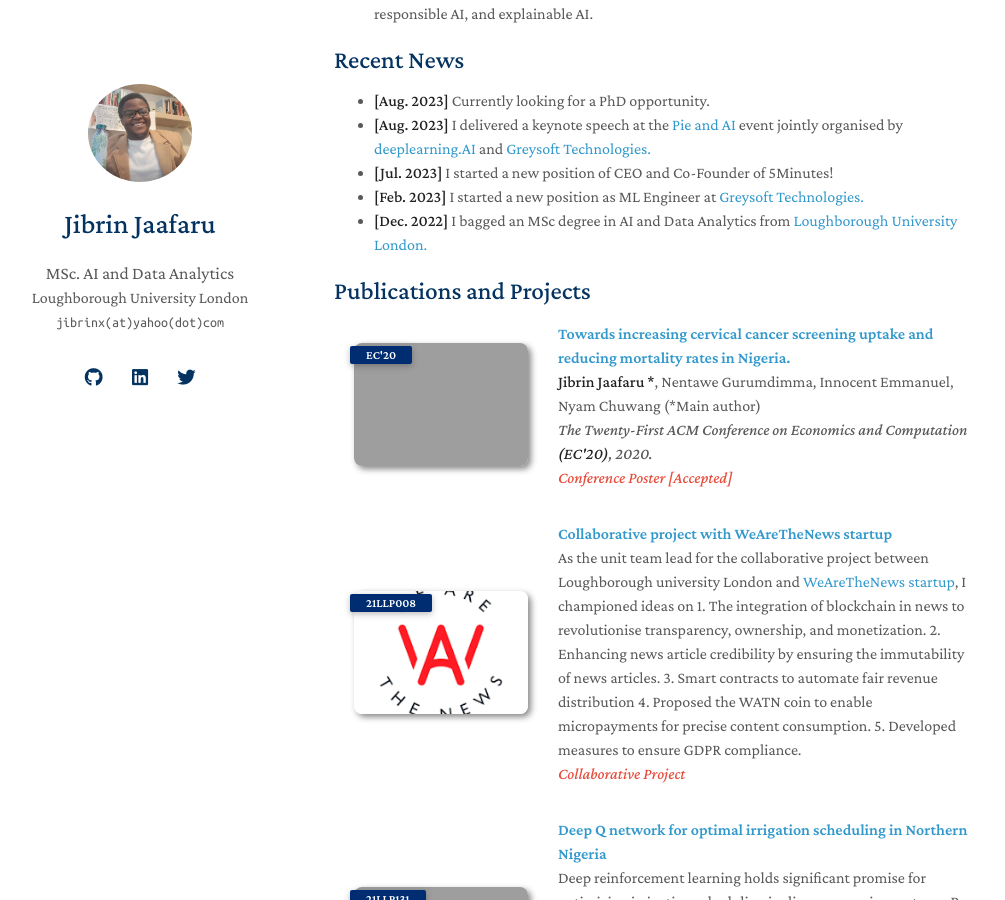
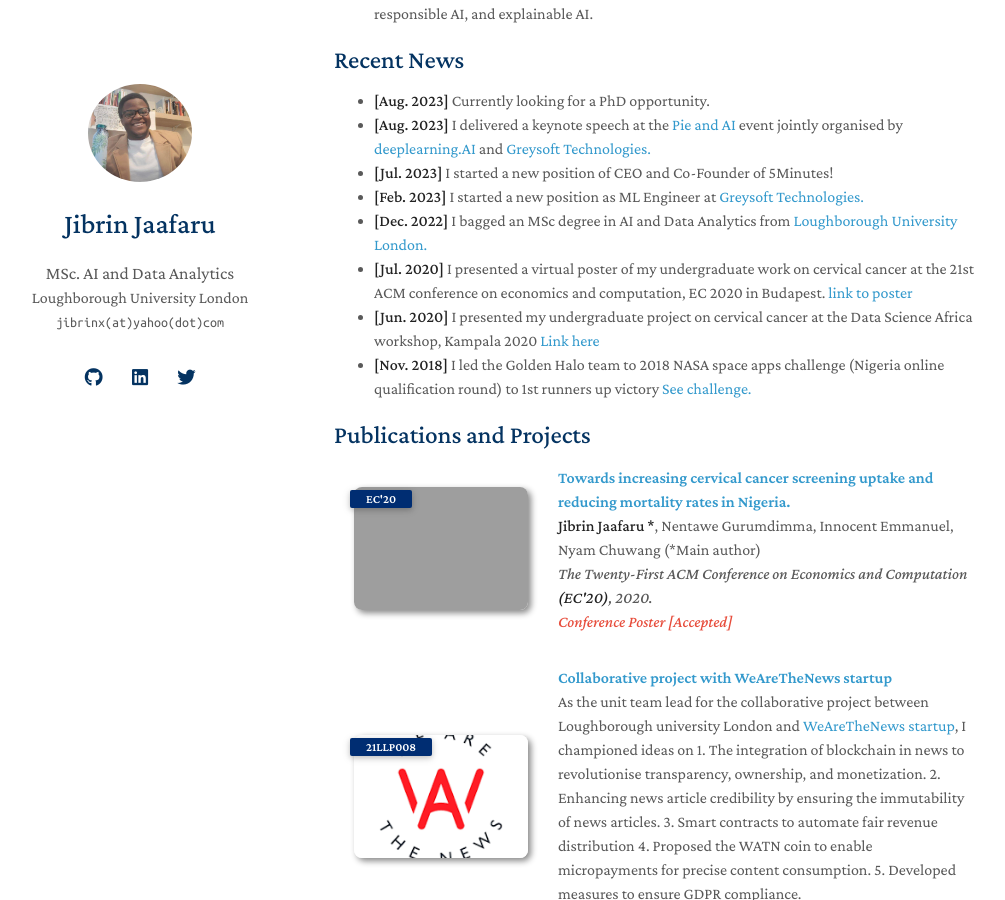
Before and after one commit to jibrinx/jibrinx.github.io, a Jekyll site: the page built from index.md, in a window 1280 px wide and 900 px high, scrolled down 1003 px. Shown: the whole window, without its empty margins (136-1141 px from the left). Built offline with Jekyll 4.4.1, drawn with Linux system fonts in a browser that asks for light colours; nearby versions of some CDN libraries; a style sheet for code colours, icons or effects is not loaded; grey boxes are pictures that could not be loaded.

Commit message:
Update index.md

```diff
--- a/index.md
+++ b/index.md
@@ -28,7 +28,9 @@
 - **[Jul. 2023]** I started a new position of CEO and Co-Founder of 5Minutes!
 - **[Feb. 2023]** I started a new position as ML Engineer at <a href="https://greysoft.ng">Greysoft Technologies.</a>
 - **[Dec. 2022]** I bagged an MSc degree in AI and Data Analytics from <a href="https://www.lborolondon.ac.uk/study/masters-degrees/artificial-intelligence-data-analytics/"> Loughborough University London. </a>
-
+- **[Jul. 2020]** I presented a virtual poster of my undergraduate work on cervical cancer at the 21st ACM conference on economics and computation, EC 2020 in Budapest. <a href="https://ec20.sigecom.org/program/posters/"> link to poster</a>
+- **[Jun. 2020]** I presented my undergraduate project on cervical cancer at the Data Science Africa workshop, Kampala 2020 <a href="https://www.datascienceafrica.org/dsa2020kampala/schedule/#session-paper1">Link here</a>
+- **[Nov. 2018]** I led the Golden Halo team to 2018 NASA space apps challenge (Nigeria online qualification round) to 1st runners up victory <a href="https://2018.spaceappschallenge.org/challenges/what-world-needs-now/health-makes-wealth/teams/golden-halo-1/project/">See challenge.</a>
 {% include_relative _includes/publications.md %}
 <!--{% include_relative _includes/services.md %} -->
 <p>Total site visits<a href='https://www.free-counters.org/'>vsts</a> <script type='text/javascript' src='https://www.freevisitorcounters.com/auth.php?id=0411e39de56cdd30e8bb498459e0a65deb5e5167'></script>
```
